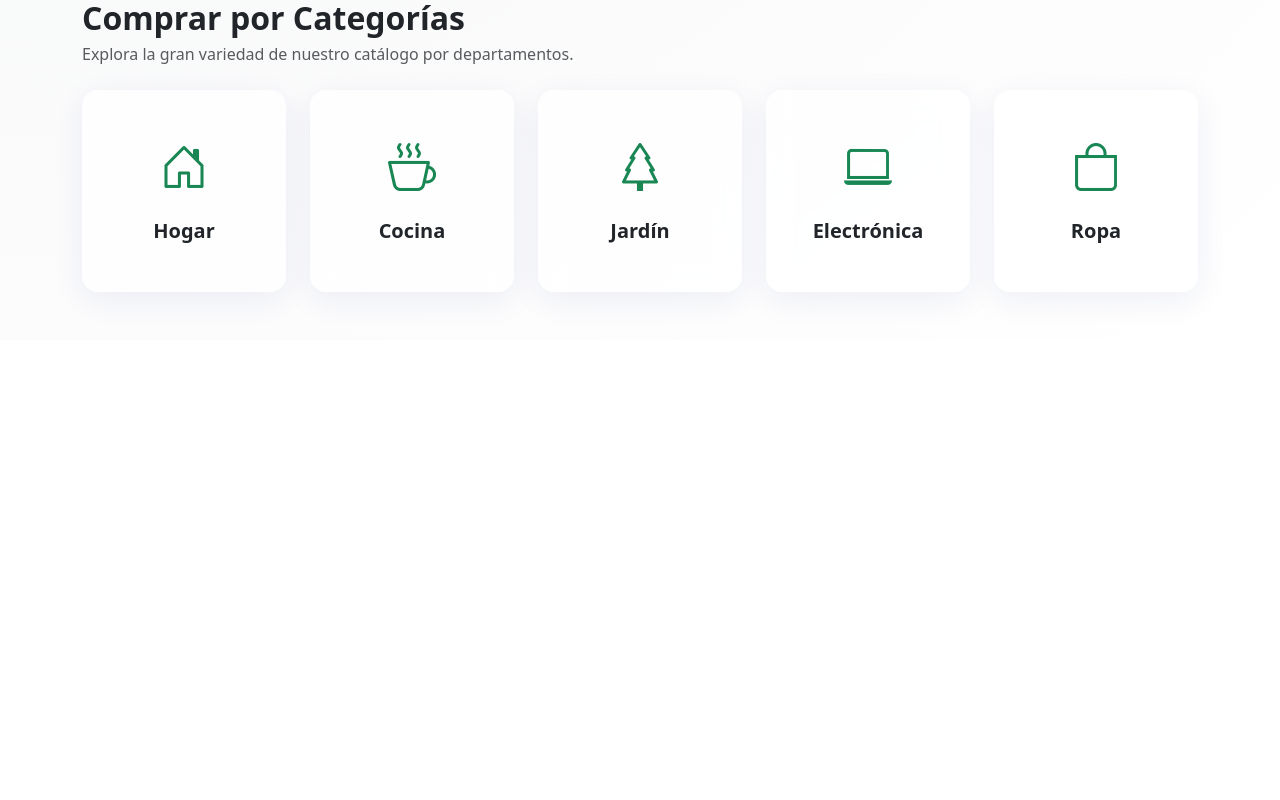
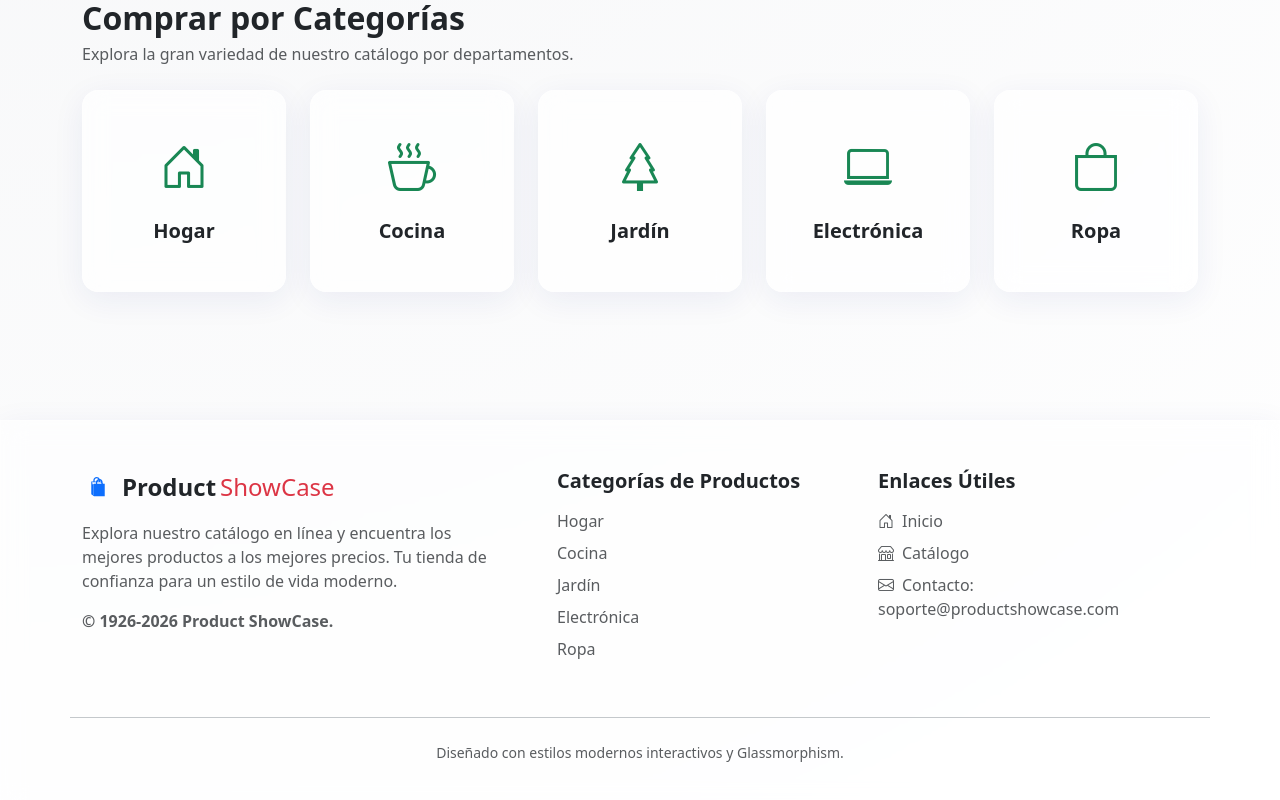
Before and after one commit to jltamayocabello-droid/m7_abp_product-showcase, a Vue app: page / in a window 1280 px wide. Shown: the part 954-1754 px from the top of the page. Before the commit the page ends 1294 px from the top, so only its background shows below. Built offline with nearby package versions, Linux system fonts and the light colour scheme; no server answers; the database is empty.

Commit message:
Se incorpora footer

```diff
--- a/src/App.vue
+++ b/src/App.vue
@@ -120,6 +120,7 @@
 
   <RouterView />
   <CartOffcanvas />
+  <FooterComp />
 </template>
 
 <script setup>
@@ -129,6 +130,7 @@ import { useUserStore } from './stores/user.store'
 import { useCartStore } from './stores/cart.store'
 import { logout } from './services/auth'
 import CartOffcanvas from './components/CartOffcanvas.vue'
+import FooterComp from './components/layouts/FooterComp.vue'
 
 // Import seeder
 import { seedDatabase } from './scripts/seedProducts'
--- /dev/null
+++ b/src/components/layouts/FooterComp.vue
@@ -0,0 +1,132 @@
+<template>
+  <footer class="footer mt-auto py-5 glass-panel">
+    <div class="container">
+      <div class="row g-4">
+        <!-- Columna 1: Branding -->
+        <div class="col-12 col-md-5 mb-3">
+          <a class="navbar-brand d-flex align-items-center mb-3" href="#">
+            <svg
+              class="me-2 text-primary"
+              width="32"
+              height="32"
+              viewBox="0 0 76 76"
+              xmlns="http://www.w3.org/2000/svg"
+              fill="currentColor"
+            >
+              <path
+                stroke-width="0.2"
+                stroke-linejoin="round"
+                d="M 28.5,60L 22,55.25L 22,25L 27,25L 26.9167,22.1667C 26.9167,17.7944 30.4611,14.25 34.8333,14.25C 38.1014,14.25 40.907,16.2303 42.1156,19.0563C 46.0405,19.5251 49,22.6989 49,26.75L 49,29L 50.75,30L 54,30L 54,60L 28.5,60 Z M 25.3333,32.0625L 27.9583,30.4271L 27.9583,57.25L 28.5,57.7917L 28.5,30.0834L 33,30L 33,27L 24,27L 25.3333,32.0625 Z M 36,27L 36,30L 46,30L 46,28.75L 44,27L 36,27 Z M 43,25L 45.5,25C 45.023,23.6504 44.3496,22.977 43,22.5L 43,25 Z M 30.0833,22.1667L 30,25L 33.25,25C 33.8179,22.2022 36.0197,20.2735 38.6911,19.3948C 37.8287,18.1968 36.4221,17.4167 34.8333,17.4167C 32.21,17.4167 30.0833,19.5433 30.0833,22.1667 Z M 39.75,25L 39.75,22.5C 38.4003,22.977 37.477,23.6503 37,25L 39.75,25 Z "
+              />
+            </svg>
+            <strong class="fs-4">Product</strong>
+            <span class="text-danger ms-1 fs-4">ShowCase</span>
+          </a>
+          <p class="text-muted pe-4">
+            Explora nuestro catálogo en línea y encuentra los mejores productos a los mejores
+            precios. Tu tienda de confianza para un estilo de vida moderno.
+          </p>
+          <p class="text-muted fw-semibold">&copy; 1926-2026 Product ShowCase.</p>
+        </div>
+
+        <!-- Columna 2: Categorías -->
+        <div class="col-6 col-md-3 mb-3">
+          <h5 class="fw-bold mb-3">Categorías de Productos</h5>
+          <ul class="list-unstyled">
+            <li class="mb-2" v-for="cat in categories" :key="cat.id">
+              <RouterLink
+                :to="{ name: 'products', hash: '#category-' + cat.name }"
+                class="footer-link text-decoration-none text-muted"
+              >
+                {{ cat.name }}
+              </RouterLink>
+            </li>
+          </ul>
+        </div>
+
+        <!-- Columna 3: Enlaces Útiles -->
+        <div class="col-6 col-md-4 mb-3 ps-md-5">
+          <h5 class="fw-bold mb-3">Enlaces Útiles</h5>
+          <ul class="list-unstyled">
+            <li class="mb-2">
+              <RouterLink to="/" class="footer-link text-decoration-none text-muted">
+                <i class="bi bi-house-door me-2"></i>Inicio
+              </RouterLink>
+            </li>
+            <li class="mb-2">
+              <RouterLink to="/products" class="footer-link text-decoration-none text-muted">
+                <i class="bi bi-shop me-2"></i>Catálogo
+              </RouterLink>
+            </li>
+            <li class="mb-2">
+              <!-- Enlace de contacto como se pidió -->
+              <a
+                href="mailto:contacto@productshowcase.com"
+                class="footer-link text-decoration-none text-muted"
+              >
+                <i class="bi bi-envelope me-2"></i>Contacto: soporte@productshowcase.com
+              </a>
+            </li>
+          </ul>
+        </div>
+      </div>
+
+      <div class="row mt-4 pt-4 border-top border-secondary-subtle">
+        <div class="col-12 text-center text-muted small">
+          Diseñado con estilos modernos interactivos y Glassmorphism.
+        </div>
+      </div>
+    </div>
+  </footer>
+</template>
+
+<script setup>
+import { computed, onMounted } from 'vue'
+import { useProductsStore } from '@/stores/products.store'
+import { RouterLink } from 'vue-router'
+
+const productsStore = useProductsStore()
+
+const categories = computed(() => productsStore.categories)
+
+onMounted(async () => {
+  if (productsStore.categories.length === 0) {
+    await productsStore.fetchProducts()
+  }
+})
+</script>
+
+<style scoped>
+.footer {
+  border-top: 1px solid rgba(0, 0, 0, 0.05); /* Separador suave superior */
+  border-radius: 0 !important; /* El footer no necesita bordes redondeados globales para que ocupe todo el ancho */
+  background: rgba(255, 255, 255, 0.6) !important;
+  margin-top: 5rem !important; /* Separarlo del contenido principal */
+}
+
+[data-bs-theme='dark'] .footer {
+  background: rgba(17, 24, 39, 0.6) !important;
+  border-top: 1px solid rgba(0, 240, 255, 0.1);
+}
+
+.footer-link {
+  transition:
+    color 0.3s ease,
+    margin-left 0.3s ease;
+  display: inline-block;
+}
+
+.footer-link:hover {
+  color: #ff0099 !important;
+  margin-left: 5px; /* Pequeño desplazamiento interactivo */
+}
+
+[data-bs-theme='dark'] .text-muted {
+  color: #a0aec0 !important;
+}
+
+.navbar-brand {
+  color: inherit;
+  text-decoration: none;
+}
+</style>
```
